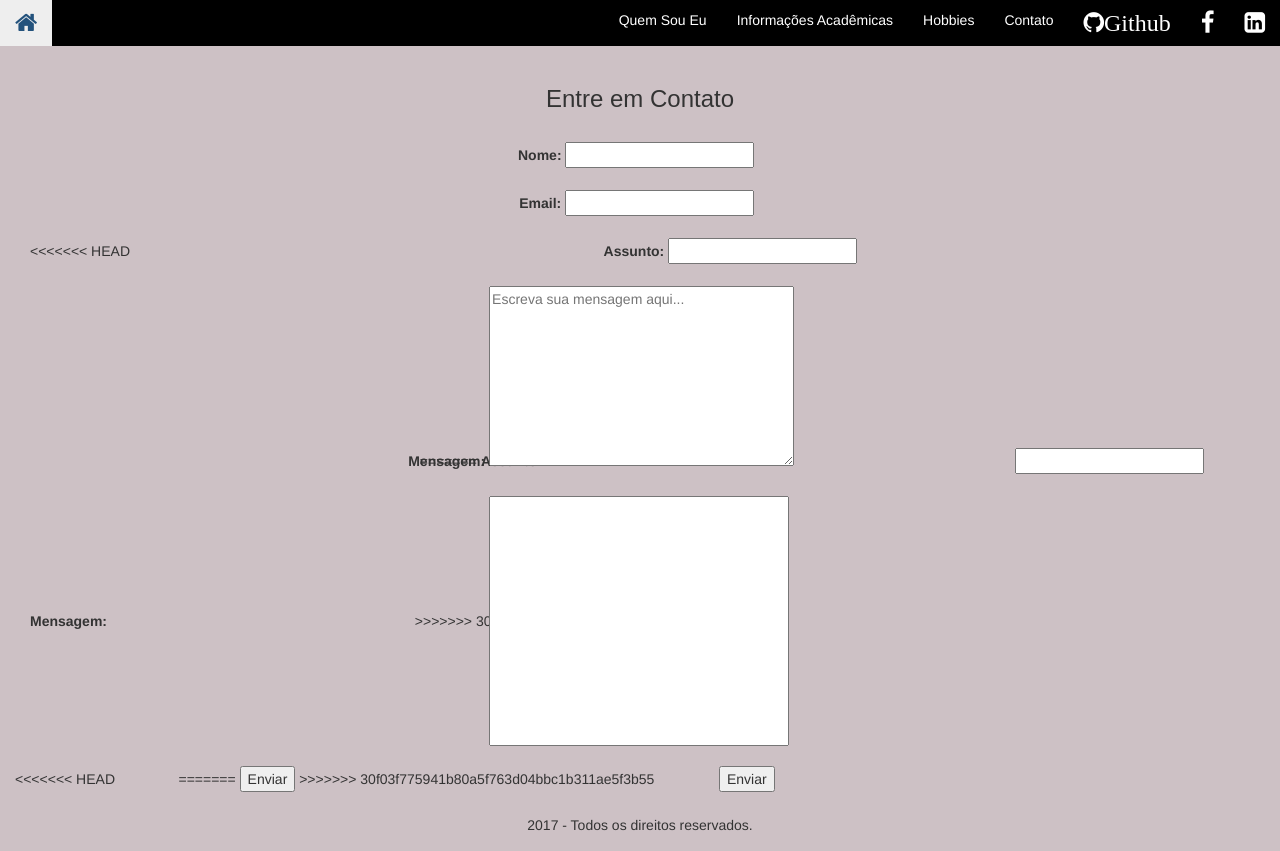
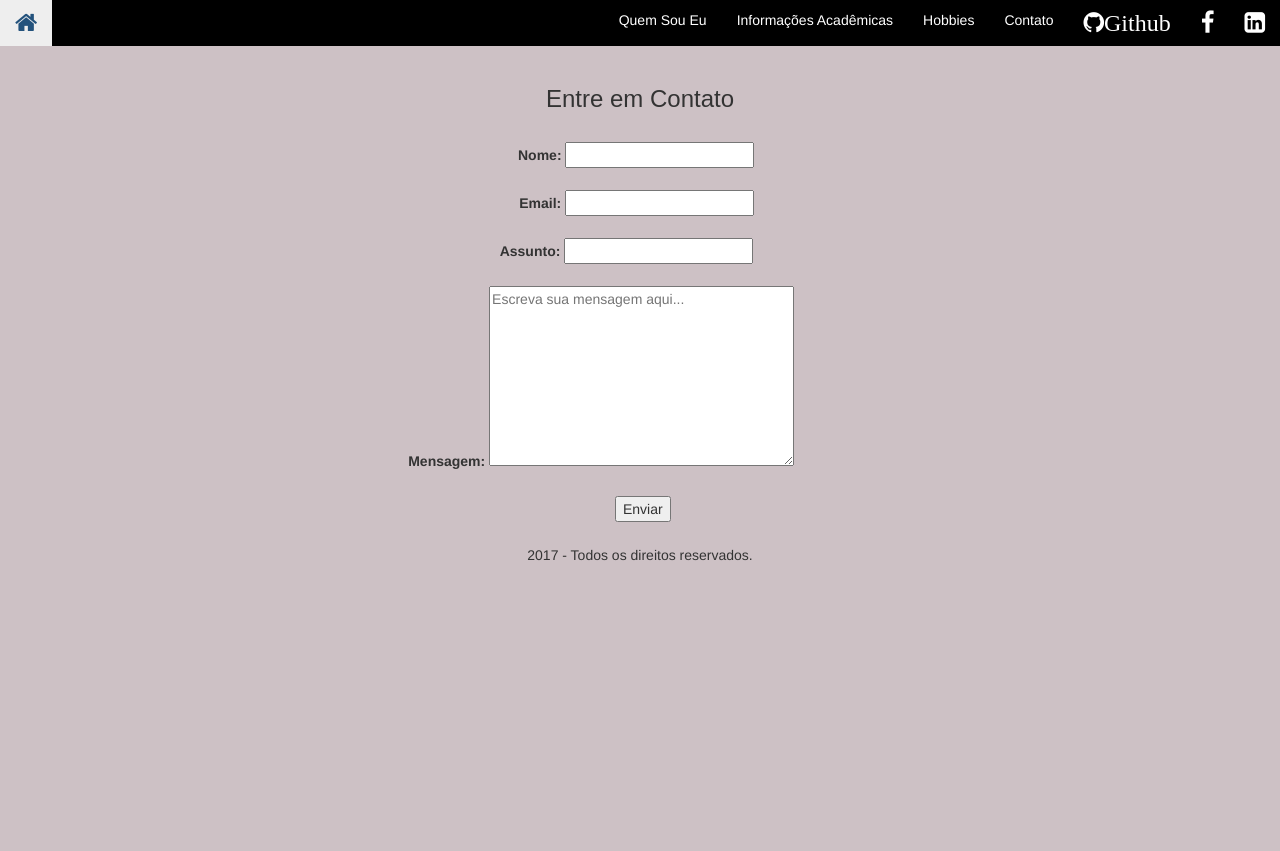
Before and after one commit to yagosenhorini/HTML, a PHP site: page /entrar_contato.php in a window 1280 px wide. After the commit the page ends 561 px from the top, so only its background shows below. Run offline with PHP 8.4, Linux system fonts and the light colour scheme.

Commit message:
Atualização de Id's

```diff
--- a/entrar_contato.php
+++ b/entrar_contato.php
@@ -65,30 +65,22 @@
 <input type="email" id="email" name="email" />
 <br /><br />
 
-<<<<<<< HEAD
+
 <label for="assunto" id="assunto">Assunto: </label>
 <input type="text"  id="assunto" name="assunto"/>
 <br /><br />
 
 <label for="texto" id="mensagem">Mensagem: </label>
 <textarea id="texto" name="texto" cols="20"  placeholder="Escreva sua mensagem aqui..."></textarea>
-=======
-<label for="assunto">Assunto: </label>
-<input type="text" name="assunto" id="assunto"/>
-<br /><br />
 
-<label for="texto">Mensagem: </label>
-<input type="textarea" rows="5" style="width: 300px; height: 250px;" name="texto" id="texto" />
->>>>>>> 30f03f775941b80a5f763d04bbc1b311ae5f3b55
+
 <br /><br />
 </div>
 
-<<<<<<< HEAD
+
 <input type="submit" value="Enviar" id="btn-envio"/>
 
-=======
-<input type="submit" value="Enviar" />
->>>>>>> 30f03f775941b80a5f763d04bbc1b311ae5f3b55
+
 </form>
 </div>
 </div>
```
